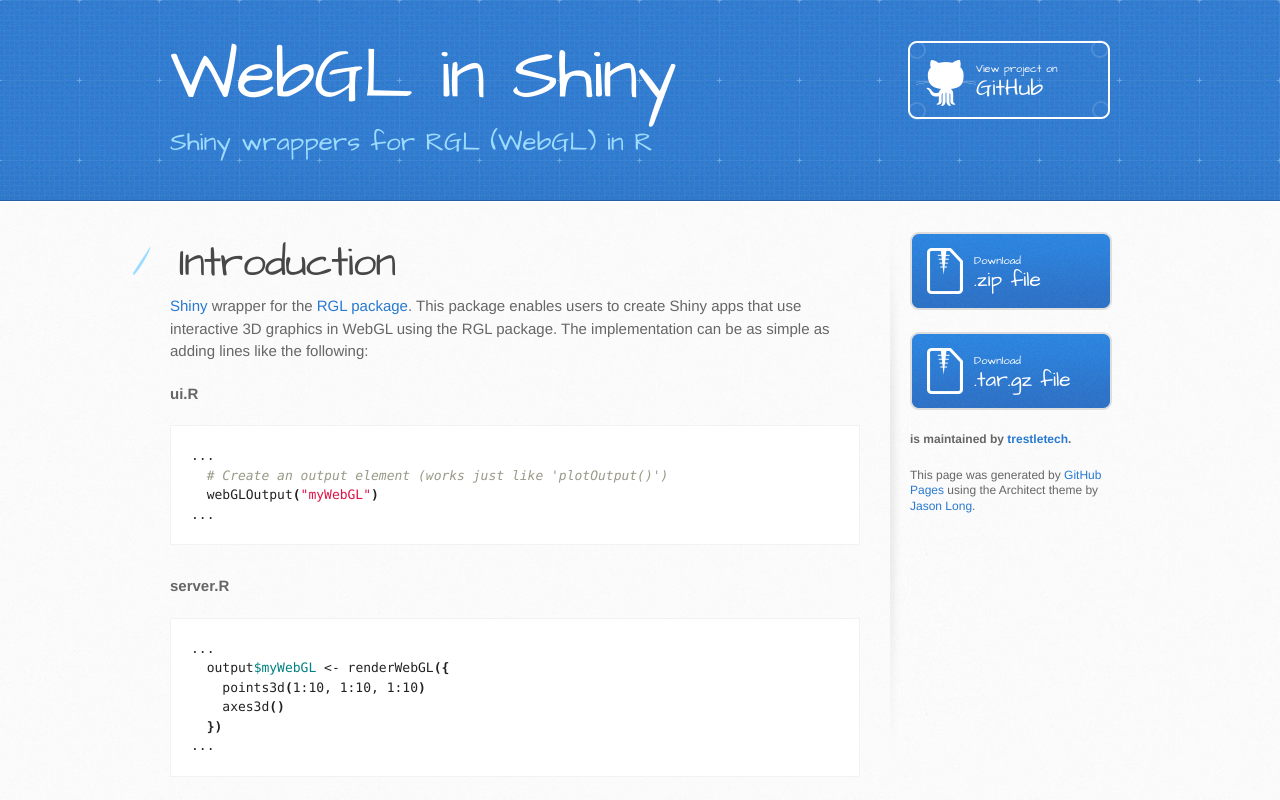
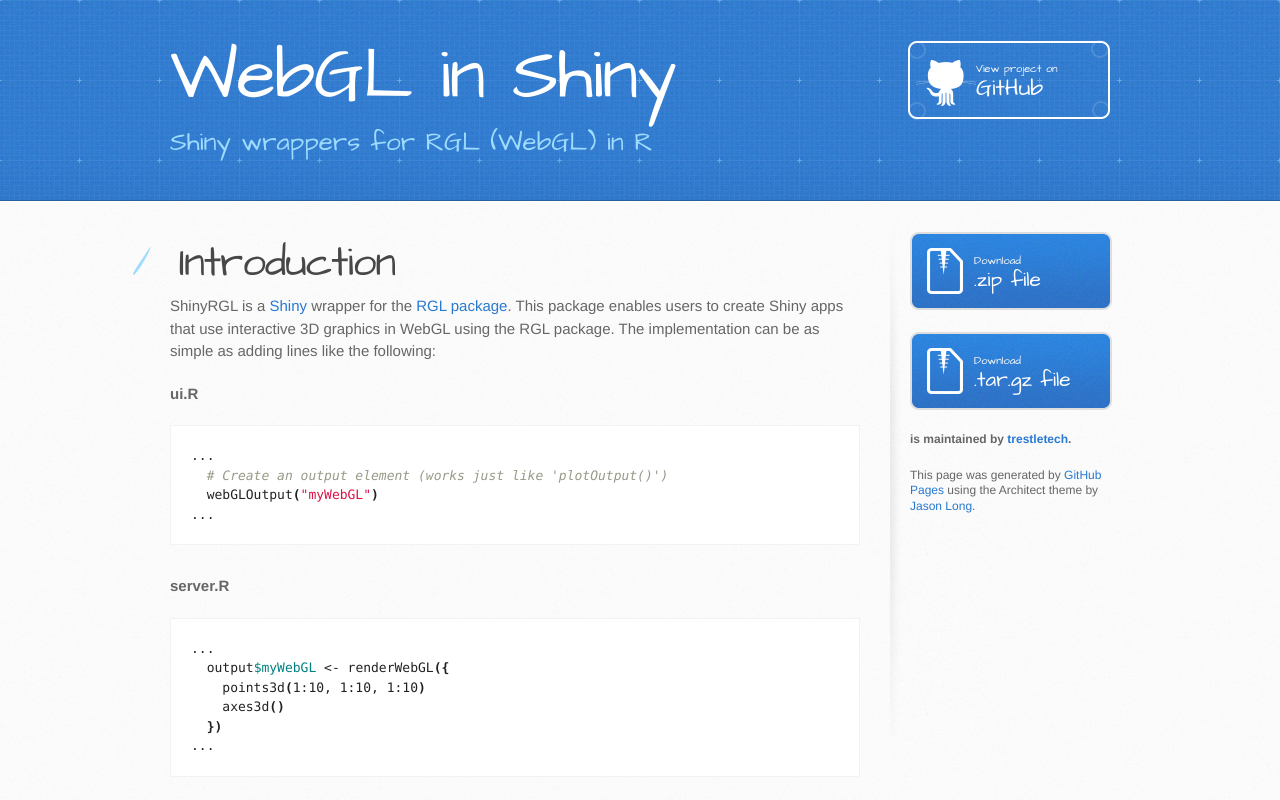
Before and after one commit to trestletech/shinyRGL, a plain HTML site: page index.html in a window 1280 px wide. Shown: the top 800 px of the page. Drawn offline with Linux system fonts and the light colour scheme.

Commit message:
Update wording.

```diff
--- a/index.html
+++ b/index.html
@@ -32,7 +32,7 @@
           <h1>
 <a name="shiny-rgl" class="anchor" href="#shiny-rgl"><span class="octicon octicon-link"></span></a>Introduction</h1>
 
-<p><a href="http://rstudio.com/shiny/">Shiny</a> wrapper for the <a href="https://r-forge.r-project.org/projects/rgl/">RGL package</a>. This package enables users to create Shiny apps that use
+<p>ShinyRGL is a <a href="http://rstudio.com/shiny/">Shiny</a> wrapper for the <a href="https://r-forge.r-project.org/projects/rgl/">RGL package</a>. This package enables users to create Shiny apps that use
 interactive 3D graphics in WebGL using the RGL package. The implementation can
 be as simple as adding lines like the following:</p>
 
```
